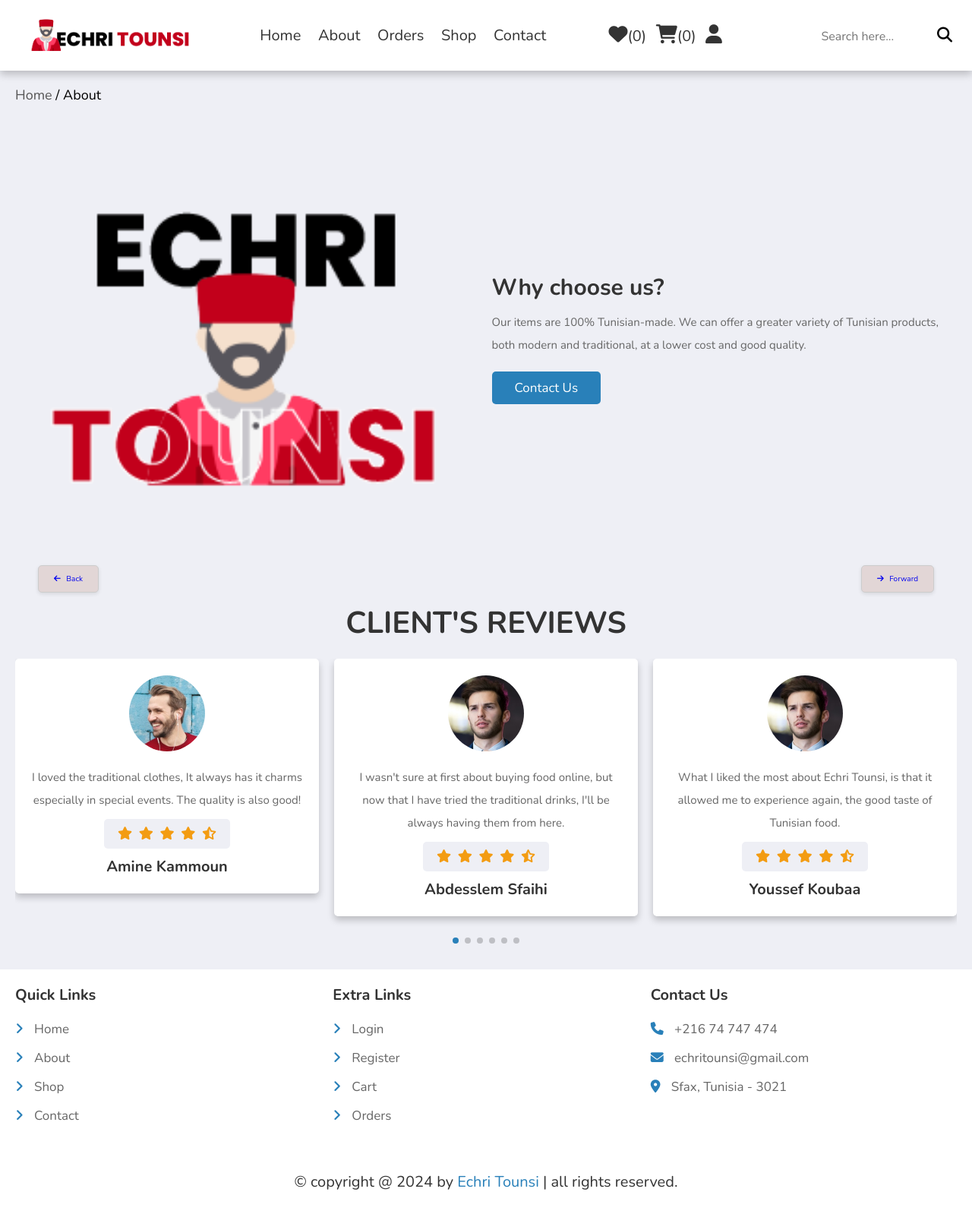
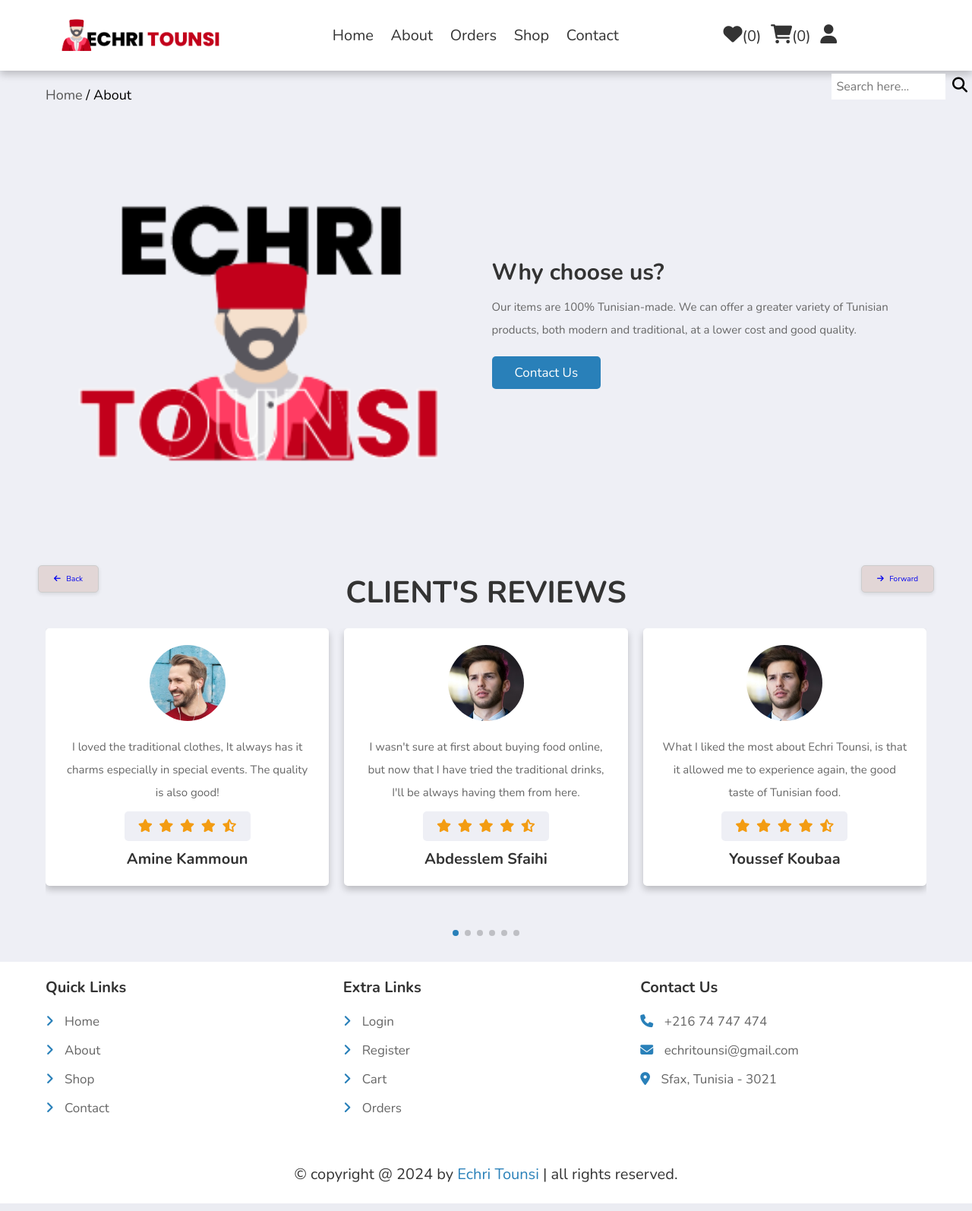
Before and after one commit to AminKaammoun/Echri-Tounsi, a PHP site: page /Echri-Tounsi/about.php in a window 1280 px wide. Shown: the whole page at 76% size. Run offline with PHP 8.4, Linux system fonts and the light colour scheme; data comes from the database, SQL or seed files in the repository; data that the repository does not hold is empty; some libraries are stand-ins or nearby versions.

Commit message:
Fix search bar in a new line + bring back max-width to 1200px

```diff
--- a/components/user_header.php
+++ b/components/user_header.php
@@ -101,16 +101,16 @@ if (isset($message)) {
          <?php }?>
       </div>
 
-      <div class="search-box">
+
+
+
+   </section>
+   <div class="search-box">
          <form action="search_page.php" method="post">
             <input type="text" name="search_box" placeholder="Search here..." maxlength="100" class="search-input" style="font-size: 16px; width: 150px; padding: 6px;" required>
             <button type="submit" class="search-button" name="search_btn" style="font-size: 20px; padding: 6px; border: none; background: none;"><i class="fas fa-search"></i></button>
          </form>
       </div>
-
-
-   </section>
-
 
    <script>
       function goBack() {
--- a/css/style.css
+++ b/css/style.css
@@ -81,7 +81,7 @@ body {
 
 section {
   padding: 2rem;
-  max-width: 1500px;
+  max-width: 1200px;
   margin: 0 auto;
 }
 
@@ -777,7 +777,10 @@ section {
   display: flex;
   gap: 1rem;
 }
-
+.search-box {
+  position: absolute;
+    right: 0;
+}
 .search-form form input {
   width: 100%;
   border: var(--border);
```
